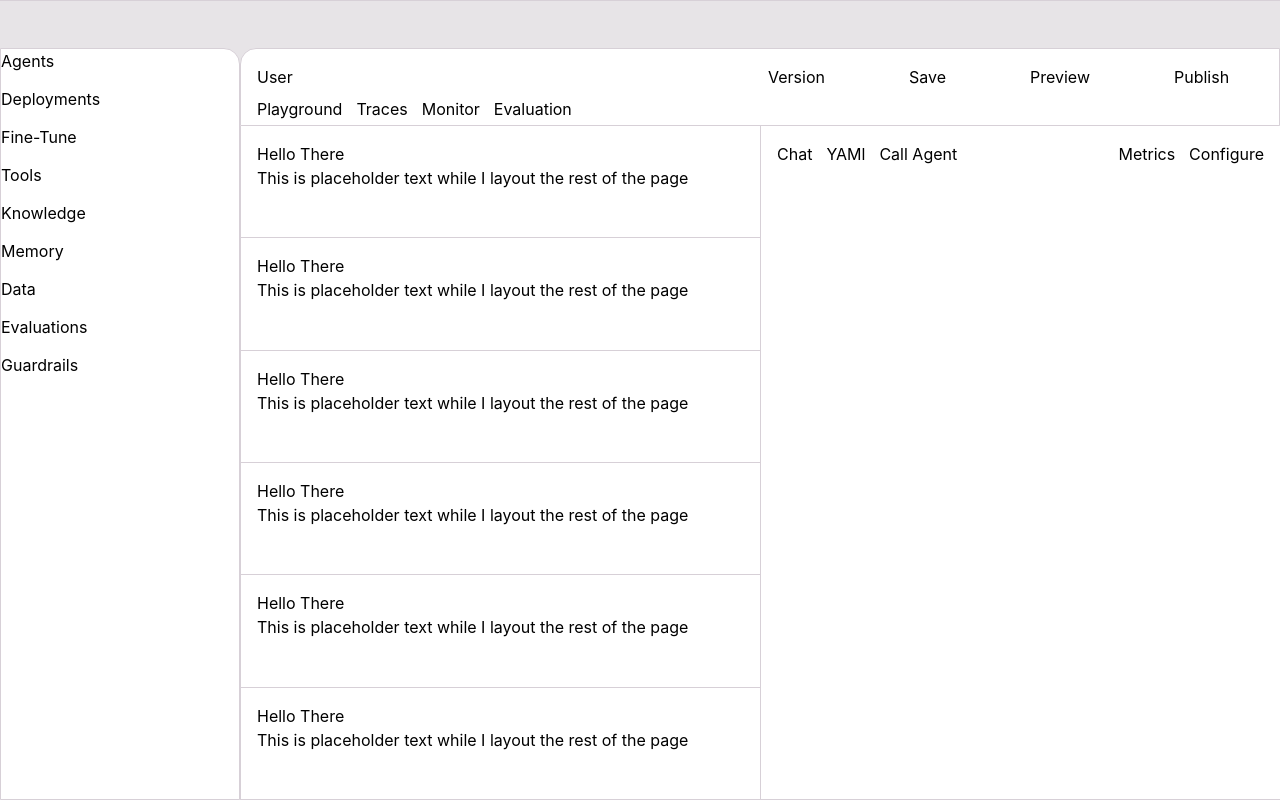
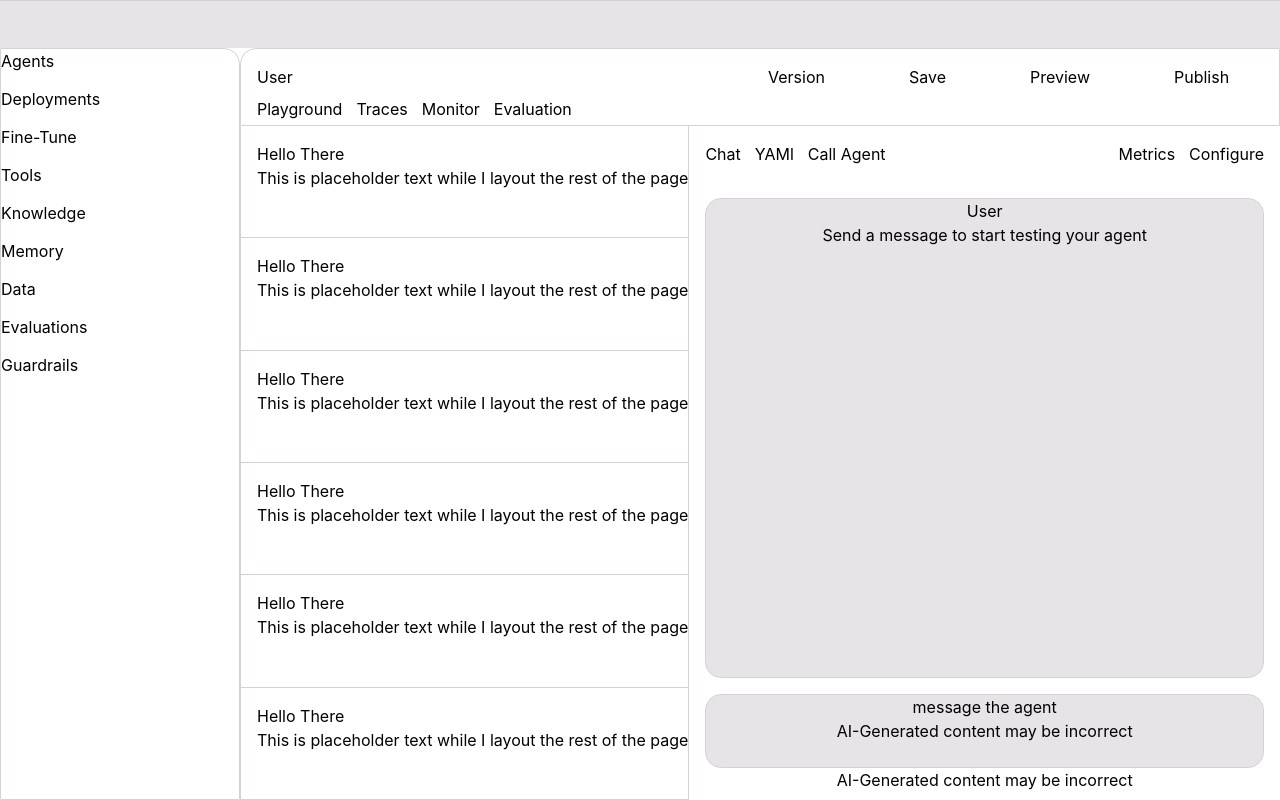
Before and after one commit to schoolblues/TailwindDemo, a React (Vite) app: page / in a window 1280 px wide. Built offline with nearby package versions, Linux system fonts and the light colour scheme.

Commit message:
Inverted color scheme
Might not actually be a fix. The issue was figure out how to change all windows or figure out how to change the color of one little corner. We are going to find out which one is actually harder today.

```diff
--- a/src/App.tsx
+++ b/src/App.tsx
@@ -8,10 +8,13 @@ import ModelKnowledge from './components/ModelKnowledge'
 import ModelMemory from './components/ModelMemory'
 import ModelGuardrail from './components/ModelGuardrail'
 import ChatWindowTabs from './components/ChatWindowTabs'
+import ChatWindow from './components/ChatWindow'
+import MessageWindow from './components/MessageWindow'
+import AIDisclaimer from './components/AIDisclaimer'
 
 function App() {
     return (
-        <div className='flex flex-col h-screen bg-mauve-200'>
+        <div className='flex flex-col h-screen bg-white'>
             <Navbar />
             <div className='flex flex-1 min-h-0'>
                 <div>
@@ -20,7 +23,7 @@ function App() {
                 <div className='flex flex-col flex-1 min-h-0'>
                     <MainContainerTabs />
                     <div className='flex flex-1 min-h-0'>
-                    <div className='flex flex-col flex-1'>
+                    <div className='flex flex-col'>
                         <ModelSelectionSettings />
                         <ModelInstructions />
                         <ModelTools />
@@ -28,8 +31,11 @@ function App() {
                         <ModelMemory />
                         <ModelGuardrail />
                     </div>
-                    <div className='flex flex-1'>
+                    <div className='flex flex-col flex-1 min-h-0'>
                         <ChatWindowTabs />
+                        <ChatWindow />
+                        <MessageWindow />
+                        <AIDisclaimer />
                     </div>
                     </div>
                 </div>
--- /dev/null
+++ b/src/components/AIDisclaimer.tsx
@@ -0,0 +1,9 @@
+function AIDisclaimer() {
+    return (
+        <div className="mb-2 not-last:pb-4 text-center">
+            <p>AI-Generated content may be incorrect</p>
+        </div>
+    )
+}
+
+export default AIDisclaimer
--- a/src/components/ChatWindow.tsx
+++ b/src/components/ChatWindow.tsx
@@ -1,6 +1,9 @@
 function ChatWindow() {
     return (
-        <div className=""></div>
+        <div className="h-full text-center border border-mauve-300 m-4 rounded-2xl bg-mauve-200">
+            <p>User</p>
+            <p>Send a message to start testing your agent</p>
+        </div>
     )
 }
 
--- a/src/components/ChatWindowTabs.tsx
+++ b/src/components/ChatWindowTabs.tsx
@@ -1,6 +1,6 @@
 function ChatWindowTabs() {
     return (
-        <div className="flex flex-1 w-full h-full bg-white border-l border-b p-4 border-mauve-300 space-x-3.5">
+        <div className="flex flex-1 w-full h-full bg-white p-4 border-mauve-300 space-x-3.5">
         <div className="flex flex-1 text-left space-x-3.5">
             <p>Chat</p>
             <p>YAMl</p>
--- a/src/components/MessageWindow.tsx
+++ b/src/components/MessageWindow.tsx
@@ -1,6 +1,9 @@
 function MessageWindow() {
     return (
-        <div className=""></div>
+        <div className="mx-4 h-26 text-center border border-mauve-300 rounded-2xl bg-mauve-200">
+            <p>message the agent</p>
+            <p>AI-Generated content may be incorrect</p>
+        </div>
     )
 }
 
--- a/src/components/ModelGuardrail.tsx
+++ b/src/components/ModelGuardrail.tsx
@@ -1,6 +1,6 @@
 function ModelGuardrail() {
     return (
-        <div className="flex flex-1 border-l border-b border-solid border-mauve-300 bg-white">
+        <div className="flex flex-1 border-l border-b border-r border-solid border-mauve-300 bg-white">
             <div className="pl-4 pt-4 flex-col">
                 <p>Hello There</p>
                 <p>This is placeholder text while I layout the rest of the page</p>
--- a/src/components/ModelInstructions.tsx
+++ b/src/components/ModelInstructions.tsx
@@ -1,6 +1,6 @@
 function ModelInstructions() {
     return (
-        <div className="flex flex-1 border-l border-b border-solid border-mauve-300 bg-white">
+        <div className="flex flex-1 border-l border-b border-r border-solid border-mauve-300 bg-white">
             <div className="pl-4 pt-4 flex-col">
                 <p>Hello There</p>
                 <p>This is placeholder text while I layout the rest of the page</p>
--- a/src/components/ModelKnowledge.tsx
+++ b/src/components/ModelKnowledge.tsx
@@ -1,6 +1,6 @@
 function ModelKnowledge() {
     return (
-        <div className="flex flex-1 border-l border-b border-solid border-mauve-300 bg-white">
+        <div className="flex flex-1 border-l border-b border-r border-solid border-mauve-300 bg-white">
             <div className="pl-4 pt-4 flex-col">
                 <p>Hello There</p>
                 <p>This is placeholder text while I layout the rest of the page</p>
--- a/src/components/ModelMemory.tsx
+++ b/src/components/ModelMemory.tsx
@@ -1,6 +1,6 @@
 function ModelMemory() {
     return (
-        <div className="flex flex-1 border-l border-b border-solid border-mauve-300 bg-white">
+        <div className="flex flex-1 border-l border-b border-r border-solid border-mauve-300 bg-white">
             <div className="pl-4 pt-4 flex-col">
                 <p>Hello There</p>
                 <p>This is placeholder text while I layout the rest of the page</p>
--- a/src/components/ModelSelectionSettings.tsx
+++ b/src/components/ModelSelectionSettings.tsx
@@ -1,6 +1,6 @@
 function ModelSelectionSettings() {
     return (
-        <div className="flex flex-1 border-l border-b border-solid border-mauve-300 bg-white">
+        <div className="flex flex-1 border-l border-b border-r  border-solid border-mauve-300 bg-white">
             <div className="pl-4 pt-4 flex-col">
                 <p>Hello There</p>
                 <p>This is placeholder text while I layout the rest of the page</p>
--- a/src/components/ModelTools.tsx
+++ b/src/components/ModelTools.tsx
@@ -1,6 +1,6 @@
 function ModelTools() {
     return (
-        <div className="flex flex-1 border-l border-b border-solid border-mauve-300 bg-white">
+        <div className="flex flex-1 border-l border-b border-r border-solid border-mauve-300 bg-white">
             <div className="pl-4 pt-4 flex-col">
                 <p>Hello There</p>
                 <p>This is placeholder text while I layout the rest of the page</p>
```
